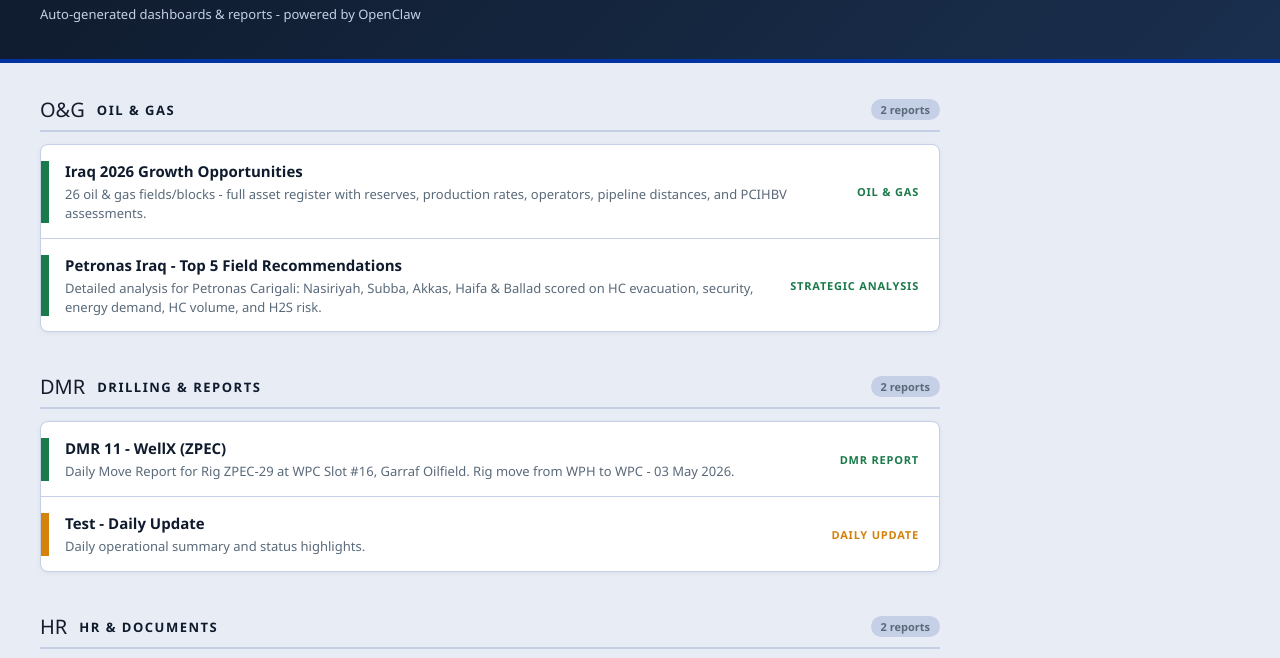
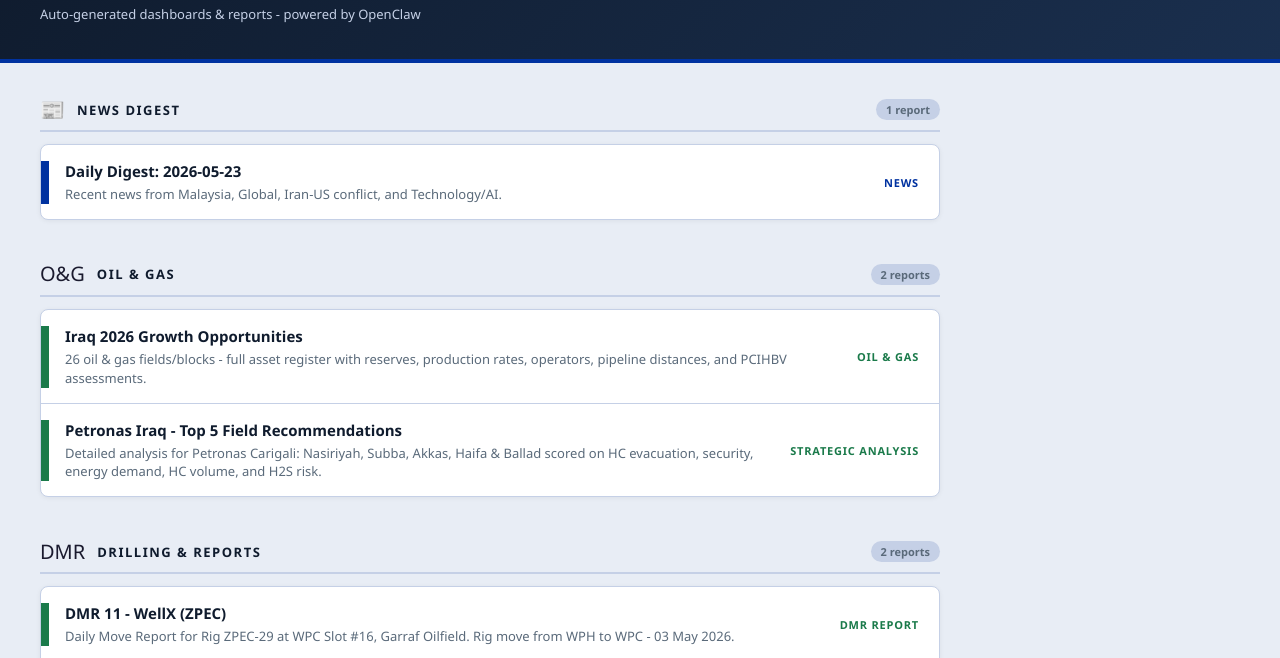
Before and after one commit to fambopenclaw-hash/ClawdyOpenclaw, a plain HTML site: page github.io/index.html in a window 1280 px wide. Shown: the part 79-737 px from the top of the page. Drawn offline with Linux system fonts and the light colour scheme.

Commit message:
Add news category to index.html

```diff
--- a/github.io/index.html
+++ b/github.io/index.html
@@ -238,6 +238,25 @@
 
     <div class="category">
       <div class="cat-header">
+        <span class="cat-icon">📰</span>
+        <span class="cat-title">News Digest</span>
+        <span class="cat-count">1 report</span>
+      </div>
+      <ul class="link-list">
+        <li>
+          <a class="list-link" href="daily_news_2026_05_23.html">
+            <span class="link-main">
+              <span class="link-title">Daily Digest: 2026-05-23</span>
+              <span class="link-desc">Recent news from Malaysia, Global, Iran-US conflict, and Technology/AI.</span>
+            </span>
+            <span class="link-tag">News</span>
+          </a>
+        </li>
+      </ul>
+    </div>
+
+    <div class="category">
+      <div class="cat-header">
         <span class="cat-icon">O&amp;G</span>
         <span class="cat-title">Oil &amp; Gas</span>
         <span class="cat-count">2 reports</span>
```
